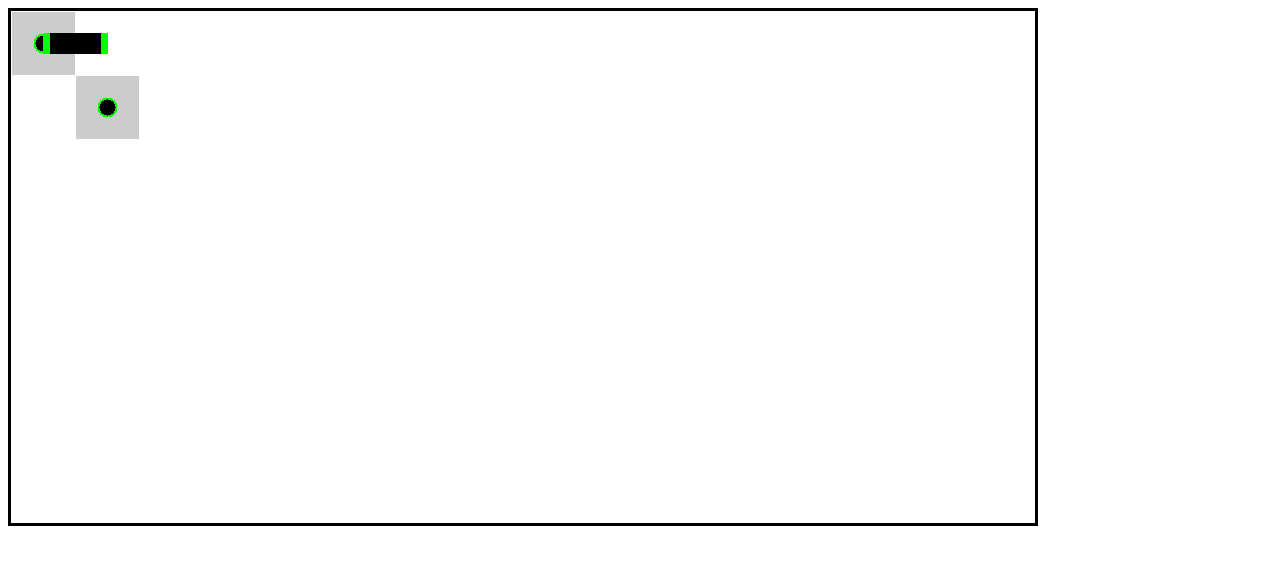
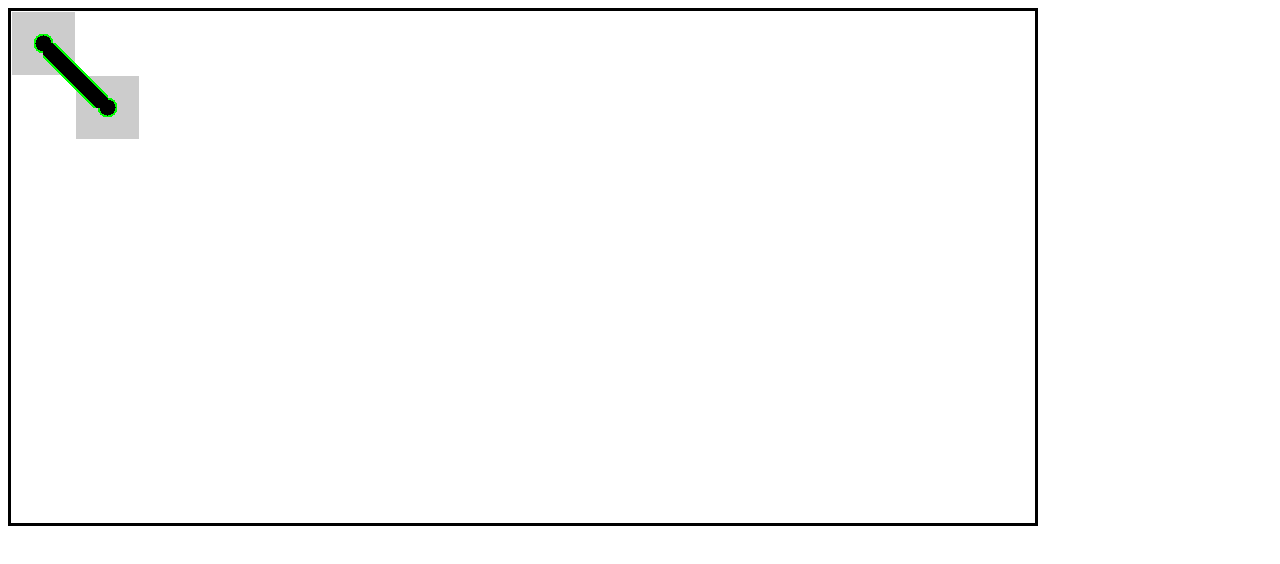
Before and after one commit to gautam1168/motorways, a plain HTML site: page index.html in a window 1280 px wide. Drawn offline with Linux system fonts and the light colour scheme; animation ran at ten frames a second.

Commit message:
Add diagonal thick lines

```diff
--- a/index.html
+++ b/index.html
@@ -208,7 +208,6 @@
                   RowEnd = Row + 1;
                 }
 
-
                 DrawCircleAtTile(buffer, Col, Row, 10, 0xff000000, 0xff00ff00);
                 DrawCircleAtTile(buffer, ColEnd, RowEnd, 10, 0xff000000, 0xff00ff00);
                 DrawLineBetweenTiles(buffer, Col, Row, ColEnd, RowEnd);
@@ -219,17 +218,17 @@
       }
 
       function DrawLine(buffer, MinX, MinY, MaxX, MaxY, Slope, FillColor, BorderColor) {
-        let LineIsHorizontal = Slope === 0;
+        if (Slope === 0 || Slope === Infinity || Slope === -Infinity) {
           for (let Row = MinY; Row <= MaxY; Row++) {
             for (let Col = MinX; Col <= MaxX; Col++) {
               const pixelIndex = Row * canvas.width + Col;
-            if (LineIsHorizontal) {
+              if (Slope === 0) {
                 if ((Row < MinY + 0.1 * (MaxY - MinY)) || (Row > MinY + 0.9 * (MaxY - MinY))) {
                   buffer[pixelIndex] = BorderColor;
                 } else {
                   buffer[pixelIndex] = FillColor;
                 }
-            } else {
+              } else if (Slope === Infinity || Slope === -Infinity) {
                 if ((Col < MinX + 0.1 * (MaxX - MinX)) || (Col > MinX + 0.9 * (MaxX - MinX))) {
                   buffer[pixelIndex] = BorderColor;
                 } else {
@@ -238,10 +237,28 @@
               }
             }
           }
+        } else {
+          const length = Math.sqrt((MinX - MaxX) ** 2 + (MinY - MaxY) ** 2);
+          let Col = MinX, Row = MinY;
+          while (Col <= MaxX) {
+            Row = Row + Slope;
+            for (let i = -13; i <= 13; i++) {
+              if (Row + i <= MaxY && Row + i >= MinY) {
+                const pixelIndex = (Row + i) * canvas.width + Col;
+                if (i < -10 || i > 10) {
+                  buffer[pixelIndex] = BorderColor;
+                } else {
+                  buffer[pixelIndex] = FillColor;
+                }
+              }
+            }
+            Col++;
+          }
+        }
       }
 
       function DrawLineBetweenTiles(buffer, TileStartX, TileStartY, TileEndX, TileEndY) {
-        let LineIsHorizontal = TileStartX != TileEndX;
+        const Slope = (TileEndY - TileStartY) / (TileEndX - TileStartX);
 
         let MinX = Math.floor(TileSideX * 0.5 * (TileStartX + TileEndX));
         let MaxX = Math.floor(MinX + TileSideX);
@@ -249,14 +266,16 @@
         let MinY = Math.floor(TileSideY * 0.5 * (TileStartY + TileEndY));
         let MaxY = Math.floor(MinY + TileSideY);
 
-        if (LineIsHorizontal) {
+        if (Slope === 0) {
           MinY = Math.floor((TileStartY + 0.5) * TileSideY - 10);
           MaxY = Math.floor((TileStartY + 0.5) * TileSideY + 10);
-        } else {
+        } else if (Slope === Infinity || Slope === -Infinity) {
           MinX = Math.floor((TileStartX + 0.5) * TileSideX - 10);
           MaxX = Math.floor((TileStartX + 0.5) * TileSideX + 10);
+        } else {
+
         }
-        DrawLine(buffer, MinX, MinY, MaxX, MaxY, (TileEndY - TileStartY) / (TileEndX - TileStartX), 0xff000000, 0xff00ff00);
+        DrawLine(buffer, MinX, MinY, MaxX, MaxY, Slope, 0xff000000, 0xff00ff00);
       }
 
       function DrawTile(buffer, TileX, TileY, Color) {
```
Lines whose indentation alone changed are shown as unchanged.
